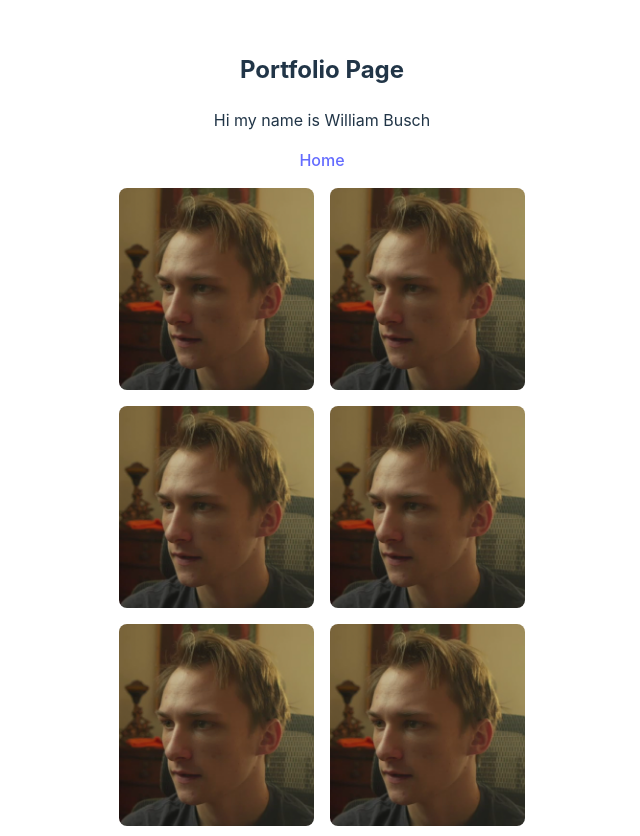
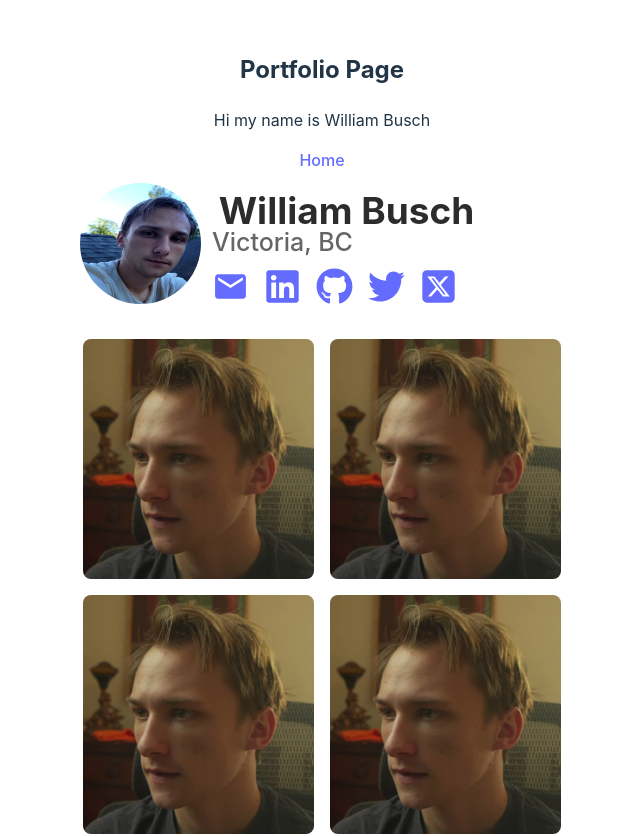
Before and after one commit to MythosDev/public-project3, a React (Vite) app in the folder vite-project/: page /Portfolio in a window 1280 px wide. Shown: the top 836 px of the page, without its empty margins (318-958 px from the left). Built offline with nearby package versions, Linux system fonts and the light colour scheme; no server answers.

Commit message:
edited portfolio to have card

```diff
--- /dev/null
+++ b/vite-project/src/components/PortfolioPersonalCard.jsx
@@ -0,0 +1,112 @@
+import IconImg from "../assets/mypic.png"
+import { MdEmail } from "react-icons/md";
+import { FaLinkedin } from "react-icons/fa";
+import { FaGithub } from "react-icons/fa";
+import { FaTwitter } from "react-icons/fa";
+import { FaSquareXTwitter } from "react-icons/fa6";
+import { Link } from "react-router-dom";
+
+const styles = {
+    imageContainer: {
+      width: "100%", // Full width
+      height: '250px', // Half of original height
+      maxWidth: '250px', // Half of original max width
+      overflow: "hidden", // Ensures cropping of the image
+      display: "flex",
+      justifyContent: "center",
+      alignItems: "center",
+      margin: '0 auto',
+    },
+    img: {
+      width: "50px", // Half of original width
+      height: "50px", // Half of original height
+      objectFit: "cover", // Ensures it maintains aspect ratio while cropping top and bottom
+      objectPosition: 'center center', // Adjusts for cropping
+      borderRadius: "100%",
+    },
+    container: {
+      width: "510px", // Half of original width
+      height: "151.5px", // Half of original height
+      position: "relative",
+      background: "white",
+    },
+    profileImage: {
+      width: "121px", // Half of original width
+      height: "121px", // Half of original height
+      position: "absolute",
+      left: "13px", // Half of original left
+      top: "11px", // Half of original top
+      background: "#D9D9D9",
+      borderRadius: "9999px",
+    },
+    name: {
+      width: "291px", // Half of original width
+      height: "50px", // Half of original height
+      position: "absolute",
+      left: "134px", // Half of original left
+      top: "11px", // Half of original top
+      color: "#2C2C2C",
+      fontSize: "37px", // Half of original font size
+      fontFamily: "Inter, sans-serif",
+      fontWeight: "700",
+      wordWrap: "break-word",
+    },
+    location: {
+      width: "291px", // Half of original width
+      height: "37px", // Half of original height
+      position: "absolute",
+      left: "70px", // Half of original left
+      top: "52px", // Half of original top
+      color: "#666666",
+      fontSize: "25px", // Half of original font size
+      fontFamily: "Inter, sans-serif",
+      fontWeight: "500",
+      wordWrap: "break-word",
+    },
+    buttonGroup: {
+      position: "absolute",
+      left: "144px", // Half of original left
+      top: "96px", // Half of original top
+      display: "flex",
+      justifyContent: "flex-start",
+      alignItems: "center",
+      gap: "13px", // Half of original gap
+    },
+    button: {
+      width: "39px", // Half of original width
+      height: "37px", // Half of original height
+      borderRadius: "12px", // Half of original border radius
+    },
+  };
+
+
+export default function () {
+
+    return(
+        <>
+            <div style={styles.container}>
+                <img src={IconImg} alt="" style={styles.profileImage} />
+                <div style={styles.name}>William Busch</div>
+                <div style={styles.location}>Victoria, BC</div>
+                <div style={styles.buttonGroup}>
+                    <Link to="/Home">
+                        <MdEmail style={styles.button}/>
+                    </Link>
+                    <Link to="/Home">
+                        <FaLinkedin style={styles.button}/>
+                    </Link>
+                    <a href="https://github.com/MythosDev?tab=repositories">
+                        <FaGithub style={styles.button}/>
+                    </a>
+                    <a href="https://x.com/home">
+                        <FaTwitter style={styles.button}/>
+                    </a>
+                    <Link to="/Home">
+                        <FaSquareXTwitter style={styles.button}/>
+                    </Link>
+                </div>
+            </div>
+        </>
+    )
+
+}
--- a/vite-project/src/components/TikTokScreen.jsx
+++ b/vite-project/src/components/TikTokScreen.jsx
@@ -11,7 +11,7 @@ const videos = [
   },
   {
     id: 2,
-    src: "/Made in the Image of GodNo child should be aborted.mp4",
+    src: "/cutebaby.mp4",
     likes: 95,
     comments: ["Wow!", "Cool content!"],
   },
--- a/vite-project/src/pages/MoviePage.jsx
+++ b/vite-project/src/pages/MoviePage.jsx
@@ -7,8 +7,8 @@ export default function () {
     return (
         <>
             <TopBar/>
-            <ReactPlayer url='https://www.youtube.com/watch?v=YRvu6e9Utd4&ab_channel=FilmCourage' />
-            <ReactPlayer url='/Made in the Image of GodNo child should be aborted.mp4' />
+            <ReactPlayer url='https://www.youtube.com/watch?v=YRvu6e9Utd4&ab_channel=FilmCourage' controls/>
+            <ReactPlayer url='/cutebaby.mp4' controls/>
             <h2>Recents</h2>
             <MovieRow />
             <h2>Watchlist</h2>
--- a/vite-project/src/pages/Portfolio.jsx
+++ b/vite-project/src/pages/Portfolio.jsx
@@ -2,6 +2,7 @@ import { Link } from 'react-router-dom';
 
 import Grid from "../components/Grid";
 import '../index.css'
+import PortfolioPersonalCard from '../components/PortfolioPersonalCard';
 
 export default function () {
     return(
@@ -10,6 +11,7 @@ export default function () {
                 <h2>Portfolio Page</h2>
                 <p>Hi my name is William Busch</p>
                 <Link to="/Home">Home</Link>
+                <PortfolioPersonalCard />
                 <Grid />
             </div>
 
```
Also changed, not shown: 1 other file (tests, documents, lock files or other folders).
